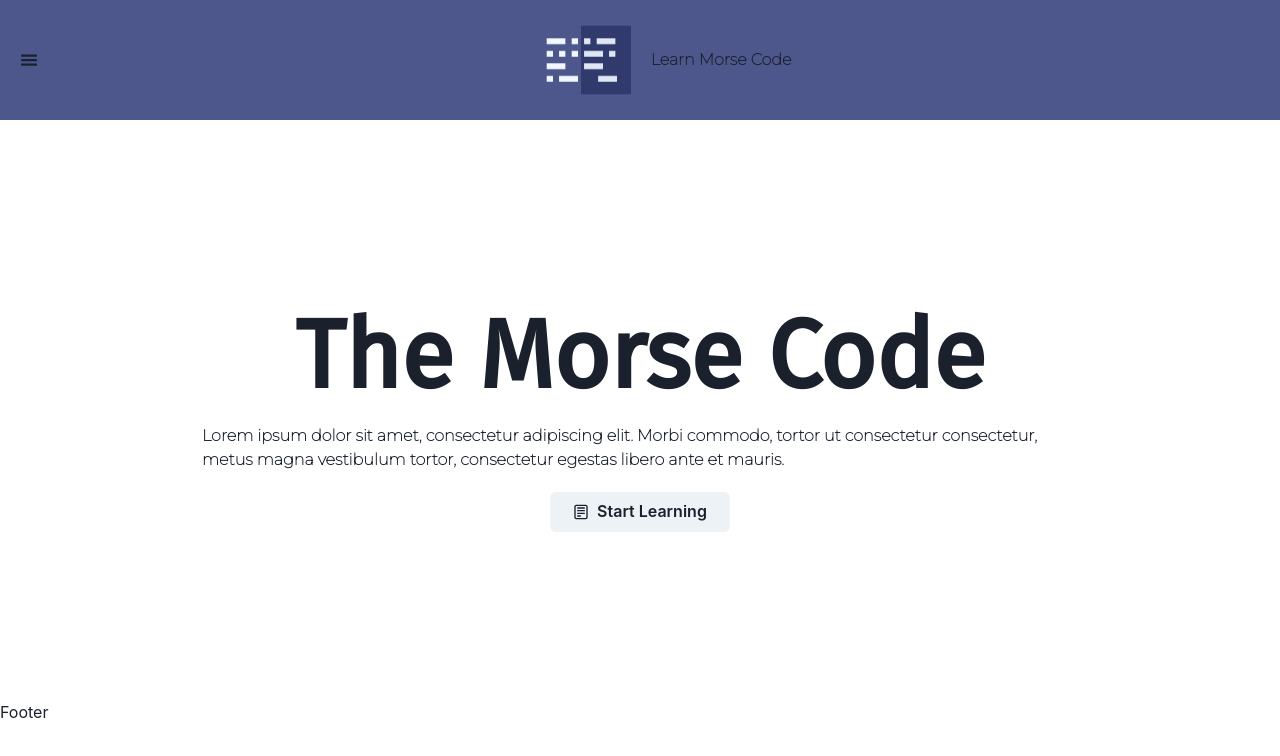
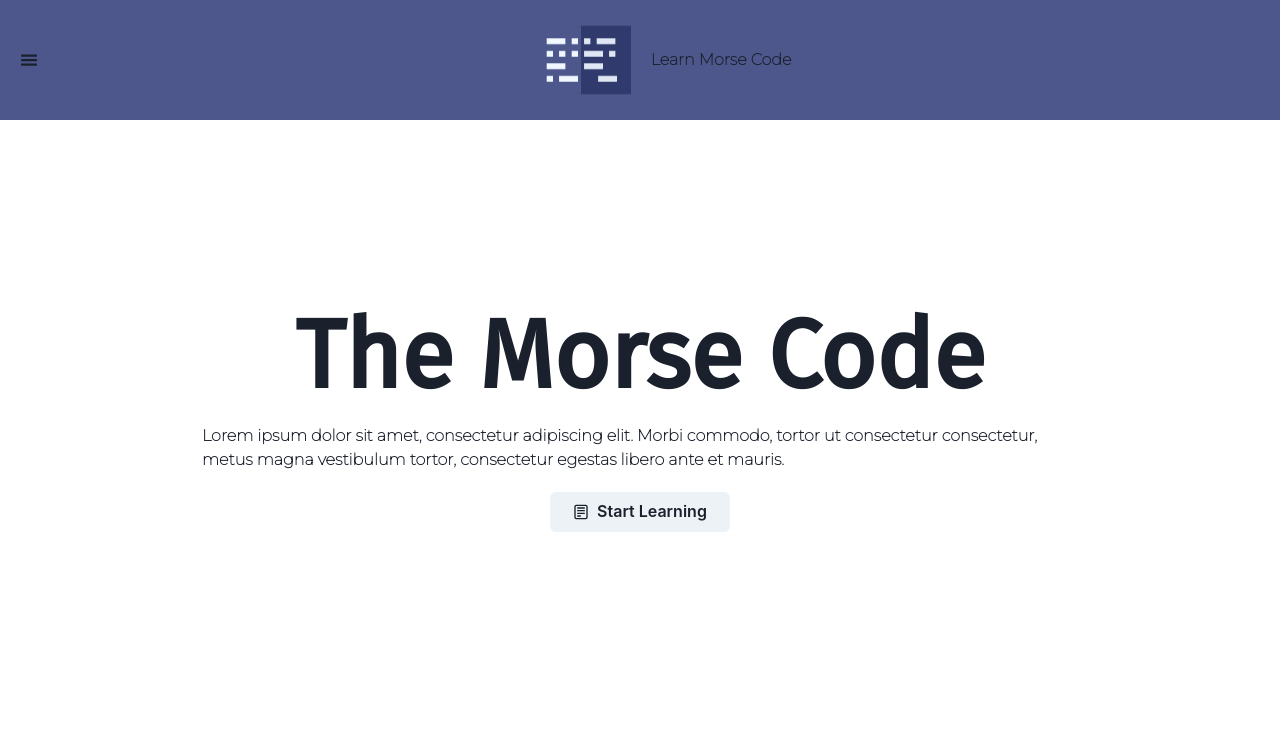
Before and after one commit to KevinGines1/learnmorse, a React (Create React App) app: page / in a window 1280 px wide. Shown: the top 756 px of the page. Built offline with nearby package versions, Linux system fonts and the light colour scheme.

Commit message:
remove router base name (localhost:3000) and remove footer

```diff
--- a/src/App.js
+++ b/src/App.js
@@ -20,7 +20,7 @@ function App() {
 
 
   return (
-    <Router basename="localhost:3000">
+    <Router>
       <div>
         <DrawerComponent />
         <Switch>
@@ -29,7 +29,7 @@ function App() {
           <Route path="/" exact component={Home} />
         </Switch>
       </div>
-      <Footer />
+      {/* <Footer /> */}
     </Router>
 
   );
```
